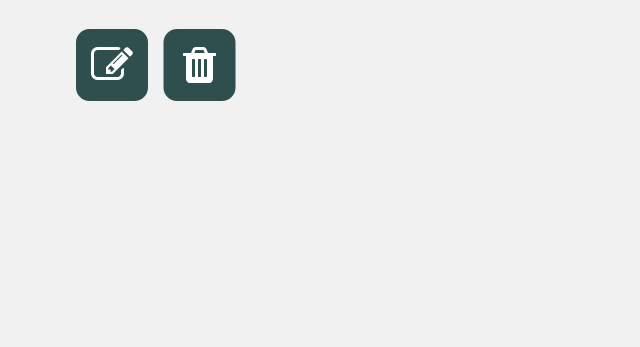
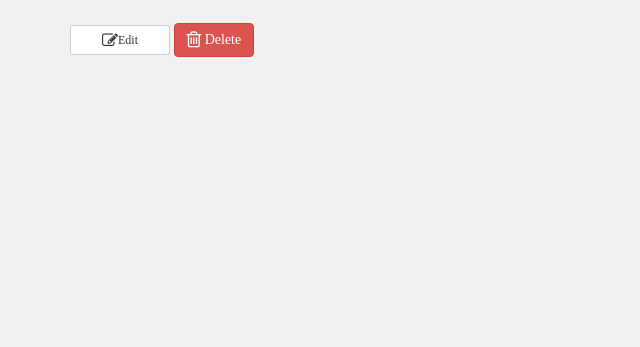
Before and after one commit to dichha/NorseTrip, a Django app: template norsetrip/tripadvise/templates/tripadvise/user_detail.html in a window 1280 px wide. Shown: the part 354-701 px from the top of the page, without its empty margins (0-640 px from the left). Run offline with Django 3.2, Linux system fonts and the light colour scheme; the template is opened without the code that fills it, so the values that code supplies are empty; parts of the project's set-up code (start-up, migrations or seed data) failed here and were passed over; some libraries are stand-ins or nearby versions.

Commit message:
edit and delete buttons for admin

```diff
--- a/norsetrip/tripadvise/templates/tripadvise/user_detail.html
+++ b/norsetrip/tripadvise/templates/tripadvise/user_detail.html
@@ -69,15 +69,13 @@ Courses taken:
 </div>
 <br>
 <!-- only for admin -->
-<a href="edit"><span class='fa-stack fa-3x'>
-<i class='fa fa-square fa-stack-2x'></i>
-<i class="fa fa-pencil-square-o fa-stack-1x fa-inverse"></i></span>
-</a>
+<a class="btn btn-default btn-sm" href="edit">
+<i class="fa fa-pencil-square-o fa-lg" aria-hidden="true"></i>Edit</a>
 
-<a href="delete"><span class='fa-stack fa-3x'>
-<i class='fa fa-square fa-stack-2x'></i>
-<i class="fa fa-trash fa-stack-1x fa-inverse"></i></span>
-</a>
+
+<a class="btn btn-danger" href="delete">
+  <i class="fa fa-trash-o fa-lg" aria-hidden="true"></i> Delete</a>
+
 <br><br>
 </div>
 
```
Also changed, not shown: norsetrip/tripadvise/templates/tripadvise/course_detail.html (+6 -8 lines), norsetrip/tripadvise/templates/tripadvise/food_detail.html (+11 -8 lines), norsetrip/tripadvise/templates/tripadvise/hotel_details.html (+6 -8 lines).
